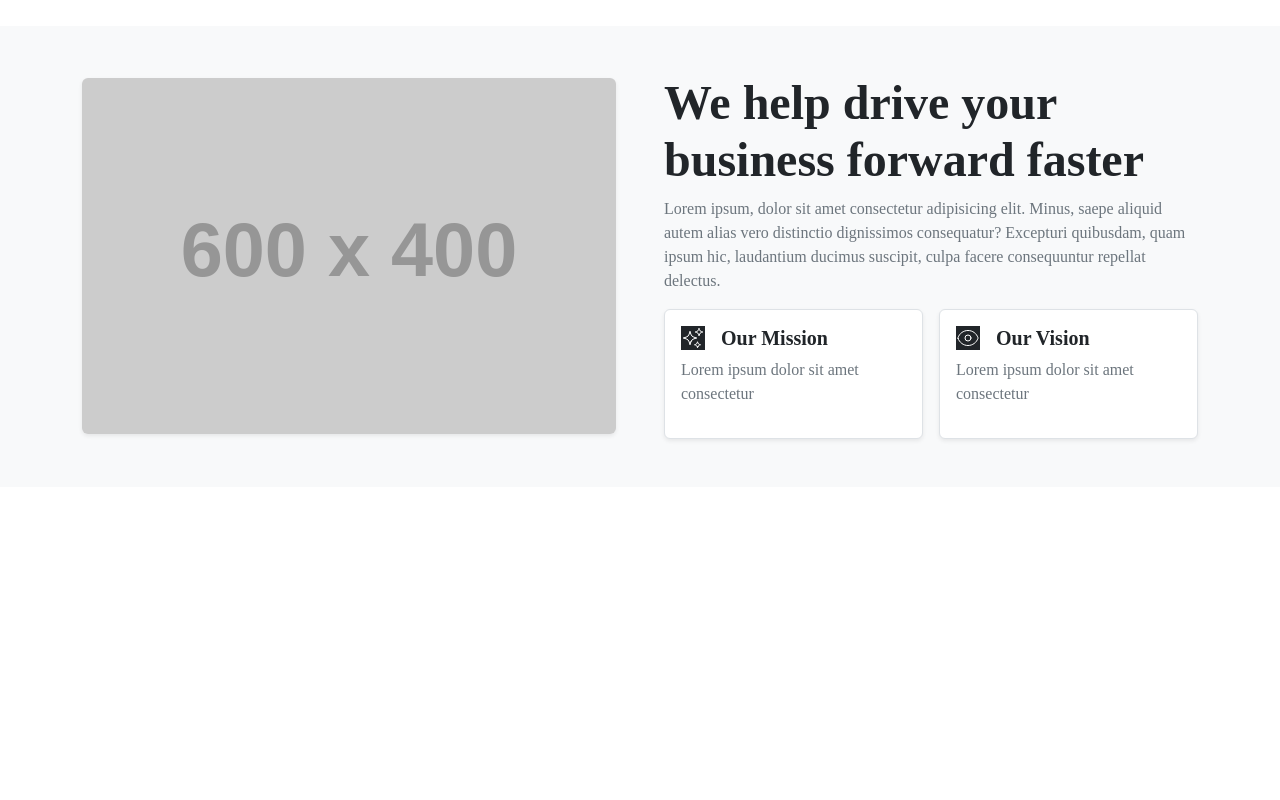
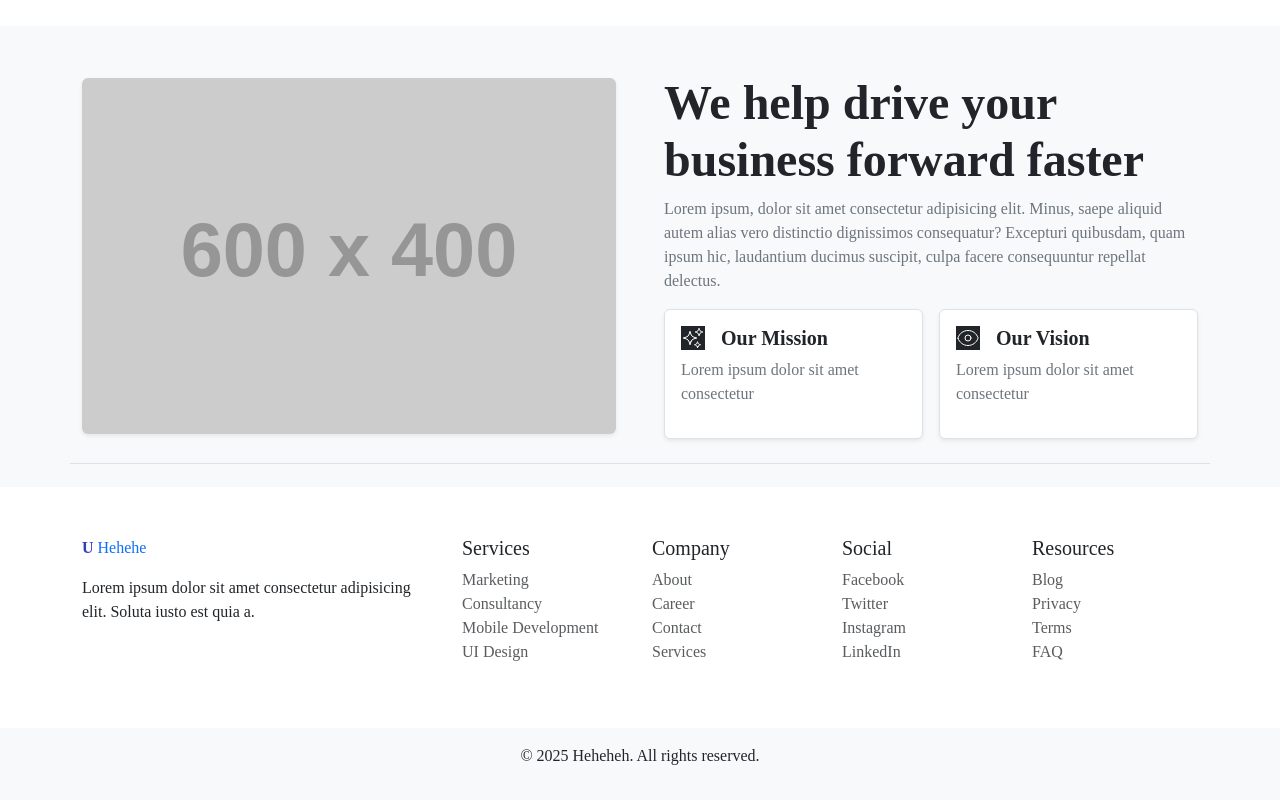
Before and after one commit to Webrizen/clatians, a plain HTML site: page index.html in a window 1280 px wide. Shown: the part 2682-3482 px from the top of the page. Before the commit the page ends 3169 px from the top, so only its background shows below. Drawn offline with nearby package versions, Linux system fonts and the light colour scheme; placeholder pictures from the web are drawn by us; a web font is replaced by a local one.

Commit message:
`Added new footer section with links and social media icons`

```diff
--- a/index.html
+++ b/index.html
@@ -506,6 +506,69 @@
     </section>
     <!-- About us section ends  -->
 
+
+    <!-- Footer section Starts  -->
+    <footer class="bg-white text-gray-700 dark-mode">
+        <div class="container py-4">
+          <div class="border-top py-4 row gy-5">
+            <div class="col-lg-4">
+              <a href="#" class="text-decoration-none">
+                <span class="fw-bold text-gradient">U</span> Hehehe
+              </a>
+              <p class="mt-3">
+                Lorem ipsum dolor sit amet consectetur adipisicing elit. Soluta iusto est quia a.
+              </p>
+            </div>
+            <div class="col-lg-8">
+              <div class="row gy-5">
+                <div class="col-md-3">
+                  <h5 class="text-dark">Services</h5>
+                  <ul class="list-unstyled">
+                    <li><a href="#" class="text-decoration-none text-muted hover-link">Marketing</a></li>
+                    <li><a href="#" class="text-decoration-none text-muted hover-link">Consultancy</a></li>
+                    <li><a href="#" class="text-decoration-none text-muted hover-link">Mobile Development</a></li>
+                    <li><a href="#" class="text-decoration-none text-muted hover-link">UI Design</a></li>
+                  </ul>
+                </div>
+                <div class="col-md-3">
+                  <h5 class="text-dark">Company</h5>
+                  <ul class="list-unstyled">
+                    <li><a href="#" class="text-decoration-none text-muted hover-link">About</a></li>
+                    <li><a href="#" class="text-decoration-none text-muted hover-link">Career</a></li>
+                    <li><a href="#" class="text-decoration-none text-muted hover-link">Contact</a></li>
+                    <li><a href="#" class="text-decoration-none text-muted hover-link">Services</a></li>
+                  </ul>
+                </div>
+                <div class="col-md-3">
+                  <h5 class="text-dark">Social</h5>
+                  <ul class="list-unstyled">
+                    <li><a href="#" class="text-decoration-none text-muted hover-link">Facebook</a></li>
+                    <li><a href="#" class="text-decoration-none text-muted hover-link">Twitter</a></li>
+                    <li><a href="#" class="text-decoration-none text-muted hover-link">Instagram</a></li>
+                    <li><a href="#" class="text-decoration-none text-muted hover-link">LinkedIn</a></li>
+                  </ul>
+                </div>
+                <div class="col-md-3">
+                  <h5 class="text-dark">Resources</h5>
+                  <ul class="list-unstyled">
+                    <li><a href="#" class="text-decoration-none text-muted hover-link">Blog</a></li>
+                    <li><a href="#" class="text-decoration-none text-muted hover-link">Privacy</a></li>
+                    <li><a href="#" class="text-decoration-none text-muted hover-link">Terms</a></li>
+                    <li><a href="#" class="text-decoration-none text-muted hover-link">FAQ</a></li>
+                  </ul>
+                </div>
+              </div>
+            </div>
+          </div>
+        </div>
+        <div class="bg-light py-3">
+          <div class="container text-center">
+            <p>&copy; 2025 Heheheh. All rights reserved.</p>
+          </div>
+        </div>
+      </footer>
+    <!-- Footer Section Ends  -->
+
     <script src="https://cdn.jsdelivr.net/npm/bootstrap@5.3.3/dist/js/bootstrap.bundle.min.js"
         integrity="sha384-YvpcrYf0tY3lHB60NNkmXc5s9fDVZLESaAA55NDzOxhy9GkcIdslK1eN7N6jIeHz"
         crossorigin="anonymous"></script>
--- a/style.css
+++ b/style.css
@@ -279,6 +279,19 @@
     }
   }
 
+  .text-gradient {
+    background: linear-gradient(to right, #1e40af, #4f46e5);
+    -webkit-background-clip: text;
+    -webkit-text-fill-color: transparent;
+  }
+
+  .hover-link {
+    transition: color 0.2s ease-in-out;
+  }
+
+  .hover-link:hover {
+    color: #1d4ed8;
+  }
 
 /* Utility CSS  */
 
```
